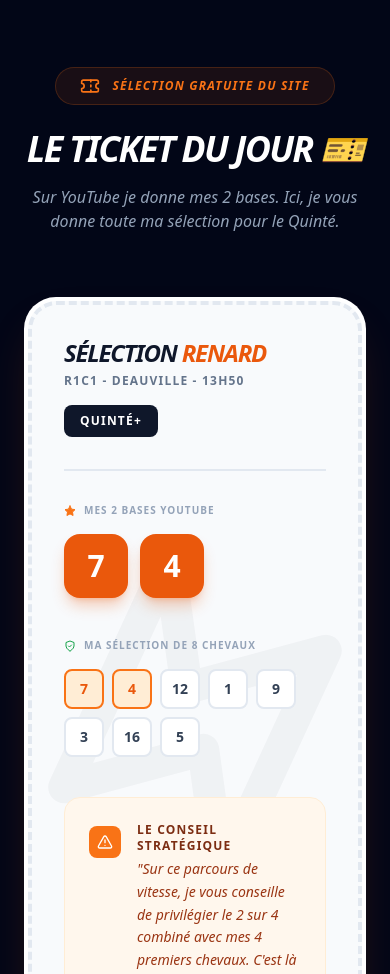
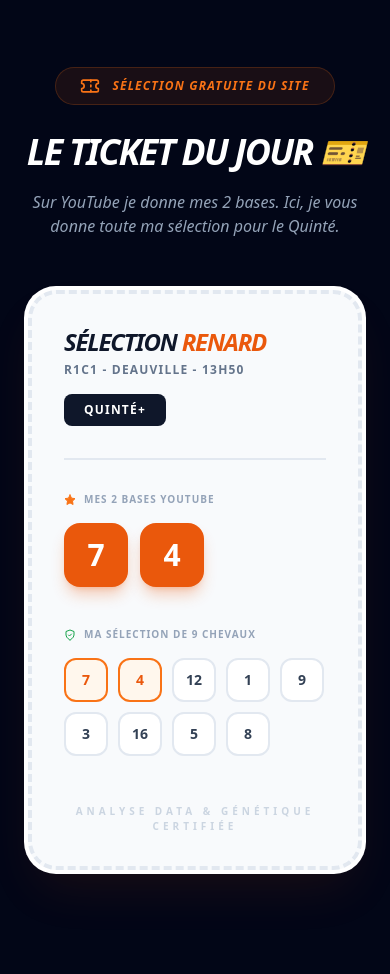
Before and after one commit to RenardTurf/Renard-turf, a React (Vite) app: page / in a window 390 px wide. Shown: the part 3260-4234 px from the top of the page. Built offline with nearby package versions, Linux system fonts and the light colour scheme.

Commit message:
Update App.jsx

```diff
--- a/src/App.jsx
+++ b/src/App.jsx
@@ -2,7 +2,7 @@ import React, { useState, useEffect } from 'react';
 import {
   TrendingUp, BookOpen, Zap, ChevronRight, Target,
   BarChart3, CheckCircle2, Users, Star, Lock, Youtube,
-  Ticket, ShieldCheck, AlertTriangle
+  Ticket, ShieldCheck
 } from 'lucide-react';
 
 const App = () => {
@@ -46,7 +46,7 @@ const App = () => {
           <div className="hidden md:flex items-center gap-8 text-xs font-bold uppercase tracking-widest text-slate-400">
             <a href="#youtube" className="hover:text-orange-500 transition-colors">Vidéos</a>
             <a href="#analyse" className="hover:text-orange-500 transition-colors">L'Analyse</a>
-            <a href="#ticket" className="hover:text-orange-500 transition-colors text-orange-500">Ticket du Jour</a>
+            <a href="#ticket" className="hover:text-orange-500 transition-colors text-orange-500 underline decoration-2 underline-offset-8">Ticket du Jour</a>
             <a href="#offres" className="hover:text-orange-500 transition-colors">Offres</a>
             <a href={LINKS.VIP_HEBDO} target="_blank" rel="noopener noreferrer" className="bg-orange-600 hover:bg-orange-700 text-white px-6 py-2.5 rounded-full transition-all transform hover:scale-105 font-black shadow-lg shadow-orange-600/20">
               Accès VIP
@@ -127,7 +127,7 @@ const App = () => {
             <div className="p-8 md:p-16">
               <div className="flex flex-col md:flex-row justify-between items-center mb-12 gap-6 text-center md:text-left">
                 <div>
-                  <h2 className="text-4xl font-black mb-3 tracking-tighter uppercase italic text-white text-white">L'Analyse du Jour 🦊</h2>
+                  <h2 className="text-4xl font-black mb-3 tracking-tighter uppercase italic text-white">L'Analyse du Jour 🦊</h2>
                   <p className="text-slate-400 font-medium italic">Deauville - Prix Sainte-Mère-Eglise - Le 30/12 13h50</p>
                 </div>
                 <div className="bg-orange-500/10 text-orange-500 px-5 py-2.5 rounded-xl font-black text-xs border border-orange-500/20 uppercase tracking-widest text-center">
@@ -137,8 +137,8 @@ const App = () => {
 
               <div className="grid grid-cols-1 lg:grid-cols-3 gap-12 text-center md:text-left">
                 <div className="lg:col-span-2 space-y-8">
-                  <p className="text-slate-300 leading-relaxed text-xl font-medium">
-                    "PSF de Deauville ce mardi et ses 1900m, attention aux piéges ! "
+                  <p className="text-slate-300 leading-relaxed text-xl font-medium italic">
+                    "PSF de Deauville ce mardi et ses 1900m, attention aux pièges !"
                   </p>
 
                   <div className="relative">
@@ -150,7 +150,7 @@ const App = () => {
                       <div className="bg-slate-900 border border-orange-500/40 p-10 rounded-[2rem] shadow-2xl text-center max-w-sm">
                         <Lock className="w-14 h-14 text-orange-500 mx-auto mb-6" />
                         <h3 className="text-2xl font-black mb-3 text-white uppercase tracking-tight italic">Analyse Réservée</h3>
-                        <p className="text-sm text-slate-400 mb-8 font-medium italic text-center">L'analyse complète et tous les pronostics du jour sont réservés aux membres VIP.</p>
+                        <p className="text-sm text-slate-400 mb-8 font-medium italic">L'analyse complète et tous les pronostics du jour sont réservés aux membres VIP.</p>
                         <a href={LINKS.VIP_HEBDO} target="_blank" rel="noopener noreferrer" className="block w-full bg-orange-600 hover:bg-orange-500 py-4 rounded-2xl font-black text-sm uppercase tracking-widest shadow-lg shadow-orange-600/30 transition-all text-center">
                           REJOINDRE LE VIP
                         </a>
@@ -160,15 +160,15 @@ const App = () => {
                 </div>
 
                 <div className="bg-slate-950/50 p-8 rounded-3xl border border-slate-800 h-fit text-center md:text-left">
-                  <h4 className="font-black text-slate-500 mb-8 flex items-center justify-center md:justify-start gap-3 uppercase tracking-tighter text-sm">
+                  <h4 className="font-black text-slate-500 mb-8 flex items-center justify-center md:justify-start gap-3 uppercase tracking-tighter text-sm font-bold">
                     <BarChart3 className="w-5 h-5 text-orange-500" /> Paramètres
                   </h4>
                   <ul className="space-y-6 text-[13px]">
-                    <li className="flex justify-between border-b border-slate-900 pb-4 font-bold text-left">
+                    <li className="flex justify-between border-b border-slate-900 pb-4 font-bold">
                       <span className="text-slate-500 uppercase text-[10px]">Confiance</span>
                       <span className="text-orange-500 text-lg">70%</span>
                     </li>
-                    <li className="flex justify-between border-b border-slate-900 pb-4 font-bold text-left">
+                    <li className="flex justify-between border-b border-slate-900 pb-4 font-bold">
                       <span className="text-slate-500 uppercase text-[10px]">Engagement</span>
                       <span className="text-orange-500 uppercase">Visé</span>
                     </li>
@@ -180,39 +180,33 @@ const App = () => {
         </div>
       </section>
 
-      {/* NOUVELLE SECTION : TICKET DU JOUR */}
+      {/* SECTION TICKET DU JOUR (MODIFIÉE) */}
       <section id="ticket" className="py-24 px-6 bg-slate-950">
         <div className="container mx-auto max-w-4xl">
-          <div className="text-center mb-16">
+          <div className="text-center mb-12">
              <div className="inline-flex items-center gap-3 bg-orange-600/10 text-orange-500 px-6 py-2 rounded-full border border-orange-500/20 mb-6">
                 <Ticket className="w-5 h-5" />
                 <span className="text-xs font-black uppercase tracking-widest italic">Sélection Gratuite du Site</span>
              </div>
-             <h2 className="text-4xl md:text-5xl font-black text-white uppercase italic tracking-tighter mb-4">Le Ticket du Jour 🎫</h2>
+             <h2 className="text-4xl md:text-5xl font-black text-white uppercase italic tracking-tighter mb-4 leading-tight">Le Ticket du Jour 🎫</h2>
              <p className="text-slate-400 max-w-xl mx-auto italic font-medium">Sur YouTube je donne mes 2 bases. Ici, je vous donne toute ma sélection pour le Quinté.</p>
           </div>
 
-          <div className="bg-white rounded-[2rem] p-1 shadow-2xl shadow-orange-600/20 overflow-hidden">
+          <div className="bg-white rounded-[2rem] p-1 shadow-2xl shadow-orange-600/10 overflow-hidden">
             <div className="bg-slate-50 border-4 border-dashed border-slate-200 rounded-[1.8rem] p-8 md:p-12 text-slate-900 relative">
-              {/* Filigrane */}
-              <div className="absolute top-1/2 left-1/2 -translate-x-1/2 -translate-y-1/2 opacity-[0.03] rotate-[-15deg] pointer-events-none">
-                 <Zap className="w-96 h-96 text-slate-900" />
-              </div>
 
               <div className="flex flex-col md:flex-row justify-between items-start md:items-center border-b-2 border-slate-200 pb-8 mb-8 relative z-10 gap-4">
                  <div>
-                    <h3 className="font-black text-2xl uppercase italic tracking-tighter">Sélection <span className="text-orange-600 font-black">Renard</span></h3>
+                    <h3 className="font-black text-2xl uppercase italic tracking-tighter">Sélection <span className="text-orange-600">Renard</span></h3>
                     <p className="text-slate-500 text-xs font-bold uppercase tracking-widest mt-1">R1C1 - DEAUVILLE - 13h50</p>
                  </div>
-                 <div className="flex gap-2">
-                    <div className="bg-slate-900 text-white px-4 py-2 rounded-lg text-xs font-black uppercase tracking-widest">Quinté+</div>
-                 </div>
+                 <div className="bg-slate-900 text-white px-5 py-2 rounded-lg text-xs font-black uppercase tracking-widest">Quinté+</div>
               </div>
 
               <div className="grid grid-cols-1 md:grid-cols-2 gap-10 relative z-10">
                  {/* BASES */}
                  <div>
-                    <h4 className="text-[10px] font-black uppercase tracking-widest text-slate-400 mb-4 flex items-center gap-2">
+                    <h4 className="text-[10px] font-black uppercase tracking-widest text-slate-400 mb-4 flex items-center gap-2 font-bold">
                        <Star className="w-3 h-3 fill-orange-500 text-orange-500" /> Mes 2 Bases YouTube
                     </h4>
                     <div className="flex gap-3">
@@ -224,14 +218,14 @@ const App = () => {
                     </div>
                  </div>
 
-                 {/* SÉLECTION COMPLÈTE */}
+                 {/* SÉLECTION COMPLÈTE - 9 CHEVAUX */}
                  <div>
-                    <h4 className="text-[10px] font-black uppercase tracking-widest text-slate-400 mb-4 flex items-center gap-2">
-                       <ShieldCheck className="w-3 h-3 text-green-600" /> Ma Sélection de 8 Chevaux
+                    <h4 className="text-[10px] font-black uppercase tracking-widest text-slate-400 mb-4 flex items-center gap-2 font-bold">
+                       <ShieldCheck className="w-3 h-3 text-green-600" /> Ma Sélection de 9 Chevaux
                     </h4>
-                    <div className="flex flex-wrap gap-2">
-                       {[7, 4, 12, 1, 9, 3, 16, 5].map((num, i) => (
-                          <div key={num} className={`w-10 h-10 rounded-lg flex items-center justify-center font-black text-sm border-2 ${i < 2 ? 'bg-orange-100 border-orange-500 text-orange-600' : 'bg-white border-slate-200 text-slate-700'}`}>
+                    <div className="flex flex-wrap gap-2.5">
+                       {[7, 4, 12, 1, 9, 3, 16, 5, 8].map((num, i) => (
+                          <div key={num} className={`w-11 h-11 rounded-xl flex items-center justify-center font-black text-sm border-2 transition-all ${i < 2 ? 'bg-orange-50 border-orange-500 text-orange-600' : 'bg-white border-slate-200 text-slate-700'}`}>
                              {num}
                           </div>
                        ))}
@@ -239,22 +233,8 @@ const App = () => {
                  </div>
               </div>
 
-              <div className="mt-10 p-6 bg-orange-50 border border-orange-100 rounded-2xl relative z-10">
-                 <div className="flex items-start gap-4">
-                    <div className="bg-orange-500 p-2 rounded-lg mt-1">
-                       <AlertTriangle className="w-4 h-4 text-white" />
-                    </div>
-                    <div>
-                       <h5 className="font-black text-xs uppercase tracking-widest text-orange-900 mb-1">Le Conseil Stratégique</h5>
-                       <p className="text-orange-800 text-sm font-medium leading-relaxed italic">
-                          "Sur ce parcours de vitesse, je vous conseille de privilégier le 2 sur 4 combiné avec mes 4 premiers chevaux. C'est là que se trouve la meilleure rentabilité."
-                       </p>
-                    </div>
-                 </div>
-              </div>
-
-              <div className="mt-8 text-center text-[9px] font-black uppercase tracking-[0.3em] text-slate-300">
-                 Validez ce ticket sur ZEturf ou PMU.fr
+              <div className="mt-12 text-center text-[10px] font-black uppercase tracking-[0.4em] text-slate-300 select-none">
+                 Analyse Data & Génétique certifiée
               </div>
             </div>
           </div>
@@ -264,13 +244,12 @@ const App = () => {
       {/* SECTION OFFRES */}
       <section id="offres" className="py-32 px-6">
         <div className="container mx-auto max-w-6xl">
-           <div className="text-center mb-20 px-6">
+           <div className="text-center mb-20">
               <h2 className="text-5xl font-black mb-4 uppercase tracking-tighter text-white">Passe au niveau supérieur</h2>
               <p className="text-slate-400 text-lg font-medium">Arrête de jouer au hasard.</p>
            </div>
 
            <div className="grid grid-cols-1 md:grid-cols-2 gap-10">
-              {/* La Bible */}
               <div className="bg-slate-900 border border-slate-800 p-8 md:p-12 rounded-[3rem] flex flex-col justify-between hover:border-orange-500/50 transition-all shadow-xl min-h-[520px]">
                  <div>
                     <div className="w-14 h-14 bg-slate-950 rounded-2xl flex items-center justify-center mb-8 border border-slate-800">
@@ -279,8 +258,8 @@ const App = () => {
                     <h3 className="text-3xl font-black mb-4 uppercase tracking-tight italic text-left text-white tracking-tight leading-none">La Bible du Renard</h3>
                     <p className="text-slate-400 mb-10 text-lg font-medium leading-relaxed text-left">Ma méthode complète, mes 13 piliers de sélection et ma gestion financière.</p>
                     <ul className="space-y-4 mb-12 text-left">
-                       <li className="flex items-center gap-4 text-sm text-slate-300 font-medium text-left"><CheckCircle2 className="w-5 h-5 text-orange-500" /> Les 13 piliers d'analyse</li>
-                       <li className="flex items-center gap-4 text-sm text-orange-400 font-black bg-orange-500/10 p-4 rounded-2xl border border-orange-500/20 text-left"><Star className="w-5 h-5 text-orange-500" /> + 7 JOURS VIP OFFERTS</li>
+                       <li className="flex items-center gap-4 text-sm text-slate-300 font-medium"><CheckCircle2 className="w-5 h-5 text-orange-500" /> Les 13 piliers d'analyse</li>
+                       <li className="flex items-center gap-4 text-sm text-orange-400 font-black bg-orange-500/10 p-4 rounded-2xl border border-orange-500/20"><Star className="w-5 h-5 text-orange-500" /> + 7 JOURS VIP OFFERTS</li>
                     </ul>
                  </div>
 
@@ -295,24 +274,23 @@ const App = () => {
                  </div>
               </div>
 
-              {/* VIP HEBDO */}
               <div className="bg-orange-600 p-8 md:p-12 rounded-[3rem] flex flex-col justify-between shadow-2xl shadow-orange-600/30 transform hover:-translate-y-2 transition-all min-h-[520px]">
                  <div>
                     <div className="w-14 h-14 bg-orange-500 rounded-2xl flex items-center justify-center mb-8 shadow-inner border border-white/10 text-white">
                        <Zap className="fill-current w-7 h-7" />
                     </div>
                     <h3 className="text-3xl font-black text-white mb-4 uppercase tracking-tight italic text-left tracking-tight leading-none">Pass Hebdo VIP</h3>
-                    <p className="text-orange-100 mb-10 text-lg font-medium leading-relaxed text-left leading-none">Chaque matin avant 9h, reçois mon analyse complète et tous les pronostics du meilleur de la presse.</p>
+                    <p className="text-orange-100 mb-10 text-lg font-medium leading-relaxed text-left">Chaque matin avant 9h, reçois mon analyse complète et tous les pronostics du meilleur de la presse.</p>
                     <ul className="space-y-4 mb-12 text-white text-left font-bold">
-                       <li className="flex items-center gap-4 text-sm text-left leading-none"><CheckCircle2 className="w-5 h-5 text-white" /> Mon outsider préféré du jour</li>
-                       <li className="flex items-center gap-4 text-sm text-left leading-none"><CheckCircle2 className="w-5 h-5 text-white" /> 5 à 10 chevaux à grosse confiance</li>
+                       <li className="flex items-center gap-4 text-sm text-left"><CheckCircle2 className="w-5 h-5 text-white" /> Mon outsider préféré du jour</li>
+                       <li className="flex items-center gap-4 text-sm text-left"><CheckCircle2 className="w-5 h-5 text-white" /> 5 à 10 chevaux à grosse confiance</li>
                     </ul>
                  </div>
 
                  <div className="flex flex-col sm:flex-row items-center justify-between gap-6 pt-8 border-t border-white/10 mt-auto text-left">
                     <div className="flex flex-col items-center sm:items-start text-white space-y-0 text-left">
                        <span className="text-4xl font-black leading-none">5€</span>
-                       <span className="text-[10px] text-orange-200 font-bold uppercase tracking-widest font-black leading-none mt-1">par semaine</span>
+                       <span className="text-[10px] text-orange-200 font-bold uppercase tracking-widest font-black mt-1">par semaine</span>
                     </div>
                     <a href={LINKS.VIP_HEBDO} target="_blank" rel="noopener noreferrer" className="w-full sm:w-auto bg-white text-orange-600 px-10 py-5 rounded-2xl font-black transition-all hover:bg-slate-100 shadow-xl uppercase text-[11px] tracking-widest text-center whitespace-nowrap">
                         C'est parti !
@@ -324,14 +302,14 @@ const App = () => {
       </section>
 
       {/* FOOTER */}
-      <footer className="bg-slate-950 border-t border-slate-900 py-20 text-center px-6 leading-none">
+      <footer className="bg-slate-950 border-t border-slate-900 py-20 text-center px-6">
         <span className="text-2xl font-black tracking-tighter text-white uppercase italic block mb-8 tracking-tight">RENARD<span className="text-orange-500 font-black">TURF</span></span>
         <div className="bg-slate-900/50 p-8 rounded-3xl border border-slate-800 max-w-4xl mx-auto mb-10">
-          <p className="text-slate-600 text-[10px] leading-loose font-bold uppercase tracking-widest text-center">
+          <p className="text-slate-600 text-[10px] leading-loose font-bold uppercase tracking-widest text-center font-bold">
             Jouer comporte des risques : endettement, isolement, dépendance. Appelez le 09 74 75 13 13. Réservé aux majeurs.
           </p>
         </div>
-        <p className="text-slate-800 text-[10px] font-black uppercase tracking-[0.5em] text-center leading-none">
+        <p className="text-slate-800 text-[10px] font-black uppercase tracking-[0.5em] text-center">
           © 2026 LE RENARD DU TURF
         </p>
       </footer>
```
